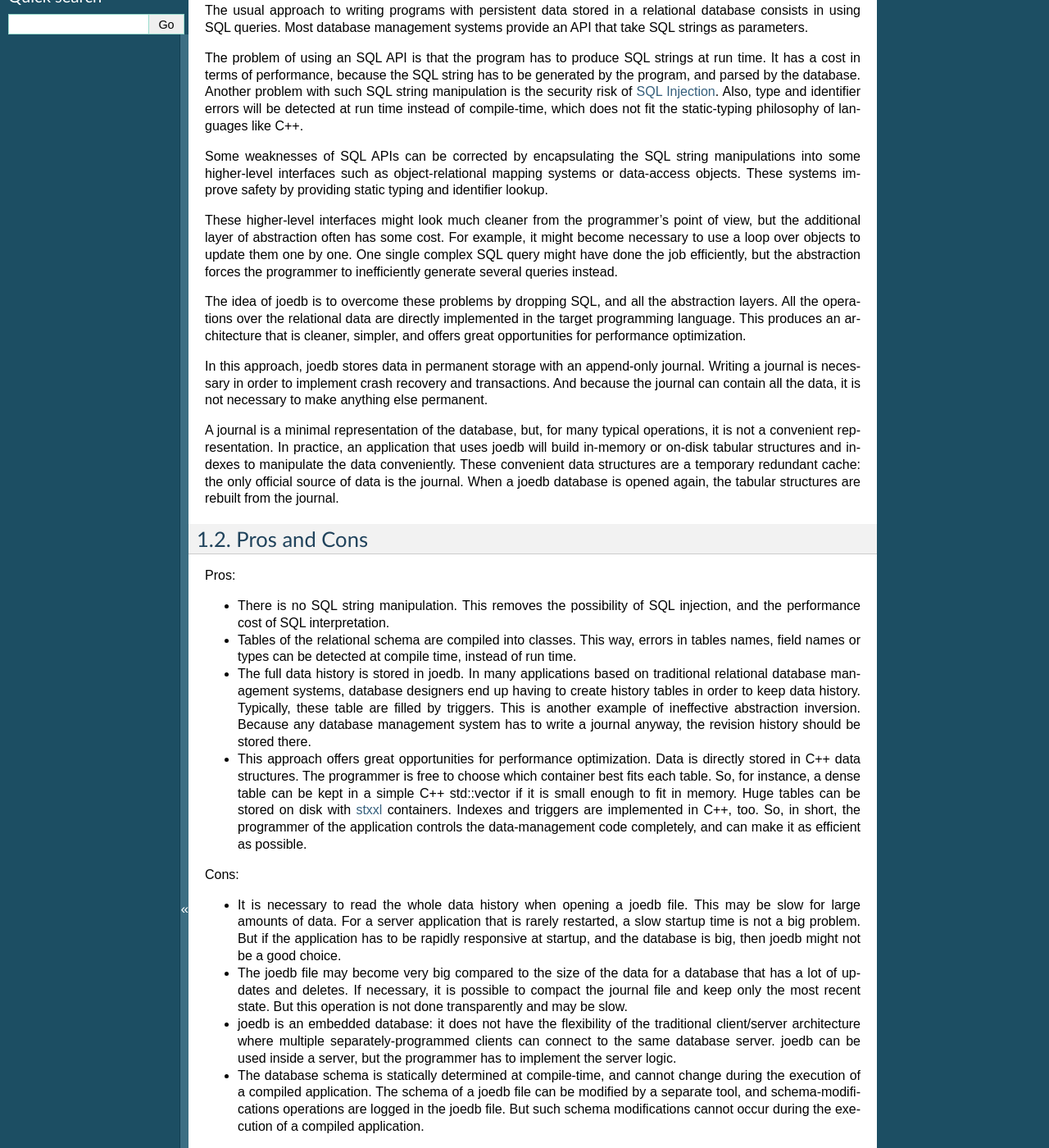
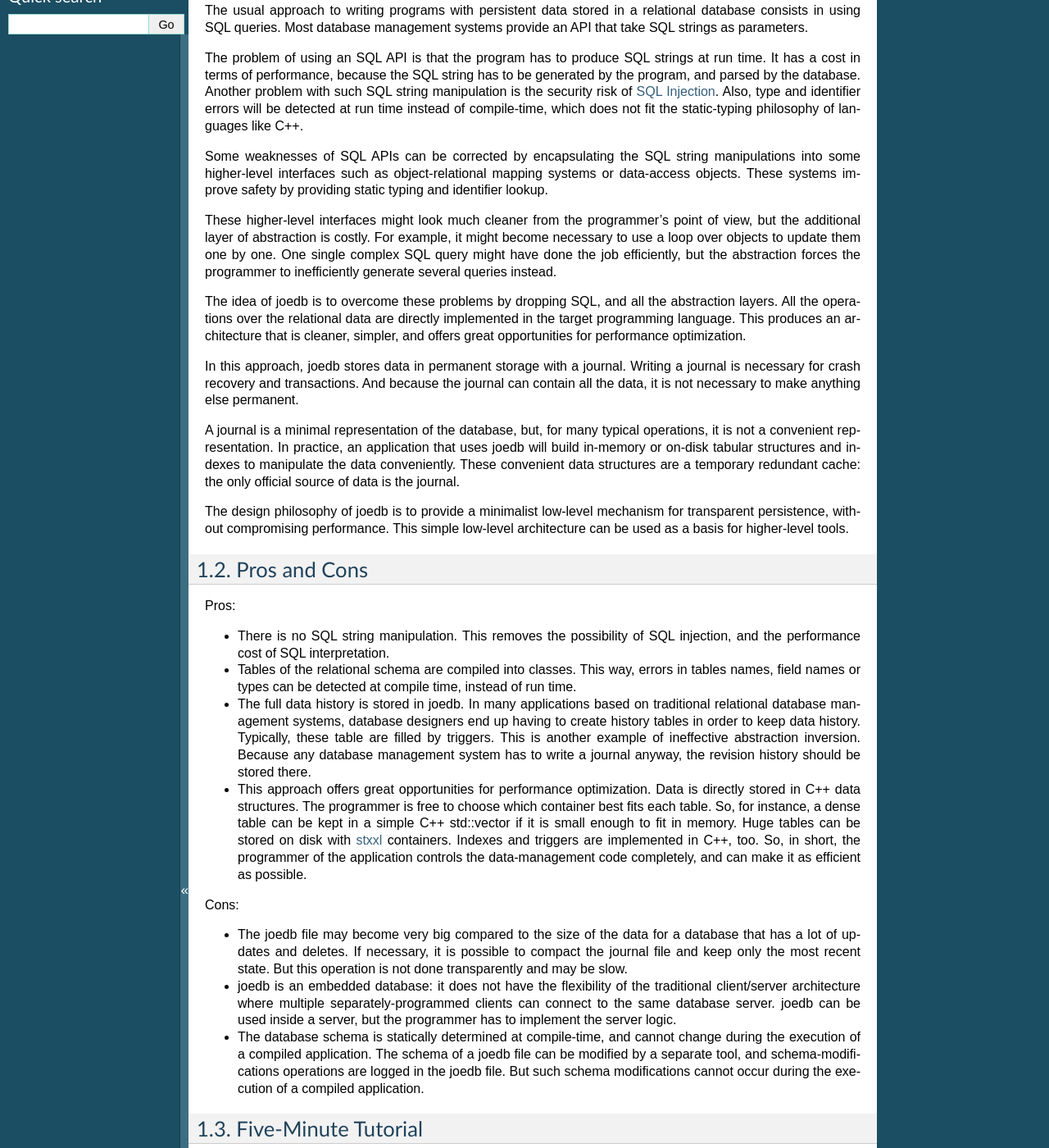
Before and after one commit to Remi-Coulom/joedb, a Sphinx documentation site: the page built from doc/source/intro.rst, in a window 1280 px wide and 1400 px high, scrolled down 245 px. Shown: the whole window at 82% size. Built offline with Sphinx 7.4.7, drawn with Linux system fonts in a browser that asks for light colours; formulas are drawn with MathJax 3.

Commit message:
intro.rst

```diff
--- a/doc/source/intro.rst
+++ b/doc/source/intro.rst
@@ -12,13 +12,15 @@
 
 Some weaknesses of SQL APIs can be corrected by encapsulating the SQL string manipulations into some higher-level interfaces such as object-relational mapping systems or data-access objects. These systems improve safety by providing static typing and identifier lookup.
 
-These higher-level interfaces might look much cleaner from the programmer's point of view, but the additional layer of abstraction often has some cost. For example, it might become necessary to use a loop over objects to update them one by one. One single complex SQL query might have done the job efficiently, but the abstraction forces the programmer to inefficiently generate several queries instead.
+These higher-level interfaces might look much cleaner from the programmer's point of view, but the additional layer of abstraction is costly. For example, it might become necessary to use a loop over objects to update them one by one. One single complex SQL query might have done the job efficiently, but the abstraction forces the programmer to inefficiently generate several queries instead.
 
 The idea of joedb is to overcome these problems by dropping SQL, and all the abstraction layers. All the operations over the relational data are directly implemented in the target programming language. This produces an architecture that is cleaner, simpler, and offers great opportunities for performance optimization.
 
-In this approach, joedb stores data in permanent storage with an append-only journal. Writing a journal is necessary in order to implement crash recovery and transactions. And because the journal can contain all the data, it is not necessary to make anything else permanent.
+In this approach, joedb stores data in permanent storage with a journal. Writing a journal is necessary for crash recovery and transactions. And because the journal can contain all the data, it is not necessary to make anything else permanent.
 
-A journal is a minimal representation of the database, but, for many typical operations, it is not a convenient representation. In practice, an application that uses joedb will build in-memory or on-disk tabular structures and indexes to manipulate the data conveniently. These convenient data structures are a temporary redundant cache: the only official source of data is the journal. When a joedb database is opened again, the tabular structures are rebuilt from the journal.
+A journal is a minimal representation of the database, but, for many typical operations, it is not a convenient representation. In practice, an application that uses joedb will build in-memory or on-disk tabular structures and indexes to manipulate the data conveniently. These convenient data structures are a temporary redundant cache: the only official source of data is the journal.
+
+The design philosophy of joedb is to provide a minimalist low-level mechanism for transparent persistence, without compromising performance. This simple low-level architecture can be used as a basis for higher-level tools.
 
 Pros and Cons
 -------------
@@ -32,7 +34,6 @@
 
 Cons:
 
-- It is necessary to read the whole data history when opening a joedb file. This may be slow for large amounts of data. For a server application that is rarely restarted, a slow startup time is not a big problem. But if the application has to be rapidly responsive at startup, and the database is big, then joedb might not be a good choice.
 - The joedb file may become very big compared to the size of the data for a database that has a lot of updates and deletes. If necessary, it is possible to compact the journal file and keep only the most recent state. But this operation is not done transparently and may be slow.
 - joedb is an embedded database: it does not have the flexibility of the traditional client/server architecture where multiple separately-programmed clients can connect to the same database server. joedb can be used inside a server, but the programmer has to implement the server logic.
 - The database schema is statically determined at compile-time, and cannot change during the execution of a compiled application. The schema of a joedb file can be modified by a separate tool, and schema-modifications operations are logged in the joedb file. But such schema modifications cannot occur during the execution of a compiled application.
```
